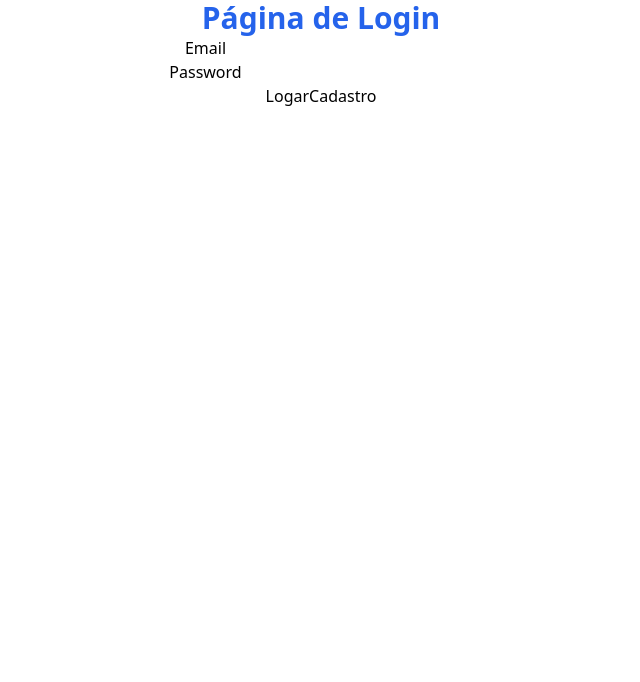
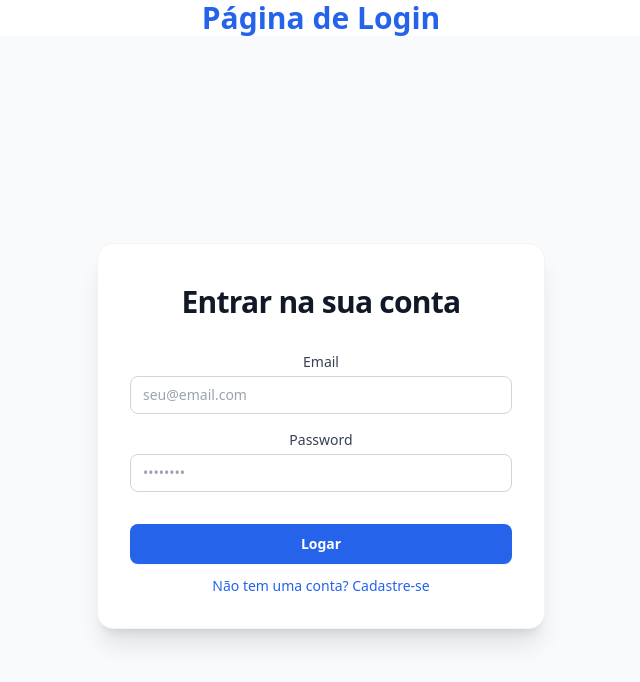
Before and after one commit to proffillipesilva/testgha, a React (Create React App) app: page / in a window 1280 px wide. Shown: the top 682 px of the page, without its empty margins (319-959 px from the left). Built offline with nearby package versions, Linux system fonts and the light colour scheme.

Commit message:
Ajustes finais

```diff
--- a/src/home/HomePage.js
+++ b/src/home/HomePage.js
@@ -3,17 +3,41 @@ import PropTypes from 'prop-types'
 import store from '../store/store'
 
 const HomePage = props => {
-  const {user} = store();
-  return (
-    <div>
-        <nav>
-            <span>
-                 {user.nome} <img width={50} src={user.imagem} />
-            </span>
-        </nav>
-        HomePage
-    </div>
-  )
+    const { user } = store();
+    return (
+        <div className="min-h-screen bg-gray-50">
+            <nav className="bg-white shadow-lg border-b border-gray-200">
+                <div className="max-w-7xl mx-auto px-4 sm:px-6 lg:px-8">
+                    <div className="flex justify-between items-center h-16">
+                        <div className="flex-shrink-0">
+                            <h1 className="text-xl font-bold text-gray-800">Meu App</h1>
+                        </div>
+                        <div className="flex items-center space-x-4">
+                            <span className="flex items-center space-x-3">
+                                <span className="text-gray-700 font-medium">
+                                    {user.nome}
+                                </span>
+                                <img
+                                    className="h-10 w-10 rounded-full object-cover ring-2 ring-indigo-500 ring-offset-2"
+                                    width={40}
+                                    height={40}
+                                    src={user.imagem}
+                                    alt={user.nome}
+                                />
+                            </span>
+                        </div>
+                    </div>
+                </div>
+            </nav>
+
+            <main className="max-w-7xl mx-auto px-4 sm:px-6 lg:px-8 py-8">
+                <div className="bg-white rounded-lg shadow-md p-6">
+                    <h1 className="text-3xl font-bold text-gray-900 mb-4">HomePage</h1>
+                    <p className="text-gray-600">Bem-vindo à sua página inicial!</p>
+                </div>
+            </main>
+        </div>
+    )
 }
 
 HomePage.propTypes = {}
--- a/src/login/LoginPage.js
+++ b/src/login/LoginPage.js
@@ -16,12 +16,26 @@ const LoginPage = props => {
         e.preventDefault(); // pra nao recarregar
 
         const data = await loginService.login(
-            "teste@email.com",
-            "123456"
+            form.email,
+            form.password
         )
         console.log(data);
         // passo o token para o estado
         setUser(data.token)
+
+        navigate("/") // para ir pra rota home
+    }
+
+    const cadastro = async (e) => {
+        e.preventDefault(); // pra nao recarregar
+
+        const data = await loginService.cadastro(
+            form.email,
+            form.password,
+            form.nome,
+            form.imagem
+        )
+        console.log(data);
 
         navigate("/") // para ir pra rota home
     }
@@ -34,33 +48,124 @@ const LoginPage = props => {
     return (
         <div>
             <div className="text-3xl font-bold text-blue-600 ">Página de Login</div>
-            <form>
-                <div className="">
-                    <label htmlFor='email'>Email</label>
-                    <input id="email" name='email' value={form.email} onChange={handleChange} />
+            <div className="flex min-h-screen items-center justify-center bg-gray-50 px-4 py-12 sm:px-6 lg:px-8">
+                <div className="w-full max-w-md space-y-8 rounded-2xl bg-white p-8 shadow-xl border border-gray-100">
+                    <div>
+                        <h2 className="mt-2 text-center text-3xl font-bold tracking-tight text-gray-900">
+                            {ehCadastro ? 'Criar nova conta' : 'Entrar na sua conta'}
+                        </h2>
                     </div>
-                <div>
-                    <label htmlFor='password'>Password</label>
-                    <input id="password" name='password' value={form.password} onChange={handleChange} />
+
+                    <form className="mt-8 space-y-6" onSubmit={(e) => e.preventDefault()}>
+                        <div className="space-y-4 rounded-md">
+                            {/* Campo Email */}
+                            <div className="flex flex-col gap-1">
+                                <label htmlFor="email" className="text-sm font-medium text-gray-700">
+                                    Email
+                                </label>
+                                <input
+                                    id="email"
+                                    name="email"
+                                    type="email"
+                                    value={form.email}
+                                    onChange={handleChange}
+                                    className="w-full rounded-lg border border-gray-300 px-3 py-2 text-gray-900 placeholder-gray-400 focus:border-blue-500 focus:outline-none focus:ring-2 focus:ring-blue-500/20 transition-all text-sm"
+                                    placeholder="seu@email.com"
+                                />
                             </div>
-                {ehCadastro ?
+
+                            {/* Campo Senha */}
+                            <div className="flex flex-col gap-1">
+                                <label htmlFor="password" className="text-sm font-medium text-gray-700">
+                                    Password
+                                </label>
+                                <input
+                                    id="password"
+                                    name="password"
+                                    type="password"
+                                    value={form.password}
+                                    onChange={handleChange}
+                                    className="w-full rounded-lg border border-gray-300 px-3 py-2 text-gray-900 placeholder-gray-400 focus:border-blue-500 focus:outline-none focus:ring-2 focus:ring-blue-500/20 transition-all text-sm"
+                                    placeholder="••••••••"
+                                />
+                            </div>
+
+                            {ehCadastro && (
                                 <>
-                        <div className="">
-                            <label htmlFor='nome'>Nome</label>
-                            <input id="nome" name='nome' value={form.nome} onChange={handleChange} />
+                                    {/* Campo Nome */}
+                                    <div className="flex flex-col gap-1 animate-fadeIn">
+                                        <label htmlFor="nome" className="text-sm font-medium text-gray-700">
+                                            Nome
+                                        </label>
+                                        <input
+                                            id="nome"
+                                            name="nome"
+                                            value={form.nome}
+                                            onChange={handleChange}
+                                            className="w-full rounded-lg border border-gray-300 px-3 py-2 text-gray-900 placeholder-gray-400 focus:border-blue-500 focus:outline-none focus:ring-2 focus:ring-blue-500/20 transition-all text-sm"
+                                            placeholder="Seu nome completo"
+                                        />
                                     </div>
-                        <div className="">
-                            <label htmlFor='imagem'>Imagem</label>
-                            <input id="imagem" name='imagem' value={form.imagem} onChange={handleChange} />
+
+                                    {/* Campo Imagem */}
+                                    <div className="flex flex-col gap-1 animate-fadeIn">
+                                        <label htmlFor="imagem" className="text-sm font-medium text-gray-700">
+                                            URL da Imagem
+                                        </label>
+                                        <input
+                                            id="imagem"
+                                            name="imagem"
+                                            value={form.imagem}
+                                            onChange={handleChange}
+                                            className="w-full rounded-lg border border-gray-300 px-3 py-2 text-gray-900 placeholder-gray-400 focus:border-blue-500 focus:outline-none focus:ring-2 focus:ring-blue-500/20 transition-all text-sm"
+                                            placeholder="https://exemplo.com/foto.jpg"
+                                        />
                                     </div>
-                        <button onClick={login}>Cadastrar</button>
-                        <button onClick={() => setEhCadastro(false)}>Login</button>
-                    </> : <>
-                        <button onClick={login}>Logar</button>
-                        <button onClick={() => setEhCadastro(true)}>Cadastro</button>
                                 </>
-                }
+                            )}
+                        </div>
+
+                        {/* Seção de Botões */}
+                        <div className="flex flex-col gap-3 pt-2">
+                            {ehCadastro ? (
+                                <>
+                                    <button
+                                        type="button"
+                                        onClick={cadastro}
+                                        className="w-full rounded-lg bg-blue-600 px-4 py-2.5 text-sm font-semibold text-white shadow-sm hover:bg-blue-500 focus-visible:outline focus-visible:outline-2 focus-visible:outline-offset-2 focus-visible:outline-blue-600 transition-colors"
+                                    >
+                                        Cadastrar
+                                    </button>
+                                    <button
+                                        type="button"
+                                        onClick={() => setEhCadastro(false)}
+                                        className="text-center text-sm font-medium text-blue-600 hover:text-blue-500 transition-colors"
+                                    >
+                                        Já tem uma conta? Faça Login
+                                    </button>
+                                </>
+                            ) : (
+                                <>
+                                    <button
+                                        type="button"
+                                        onClick={login}
+                                        className="w-full rounded-lg bg-blue-600 px-4 py-2.5 text-sm font-semibold text-white shadow-sm hover:bg-blue-500 focus-visible:outline focus-visible:outline-2 focus-visible:outline-offset-2 focus-visible:outline-blue-600 transition-colors"
+                                    >
+                                        Logar
+                                    </button>
+                                    <button
+                                        type="button"
+                                        onClick={() => setEhCadastro(true)}
+                                        className="text-center text-sm font-medium text-blue-600 hover:text-blue-500 transition-colors"
+                                    >
+                                        Não tem uma conta? Cadastre-se
+                                    </button>
+                                </>
+                            )}
+                        </div>
                     </form>
+                </div>
+            </div>
         </div>
     )
 }
--- a/src/login/services/loginService.js
+++ b/src/login/services/loginService.js
@@ -9,4 +9,13 @@ const login = async (email, password) => {
     return res.data;
 }
 
-export default { login }
+const cadastro = async (email, password, nome, imagem) => {
+    const res = await axios.post
+    (
+        "http://10.5.36.41:38000/signUp2",
+         {email, password, nome, imagem}
+    )
+    return res.data;
+}
+
+export default { login, cadastro }
```
Lines whose indentation alone changed are shown as unchanged.
